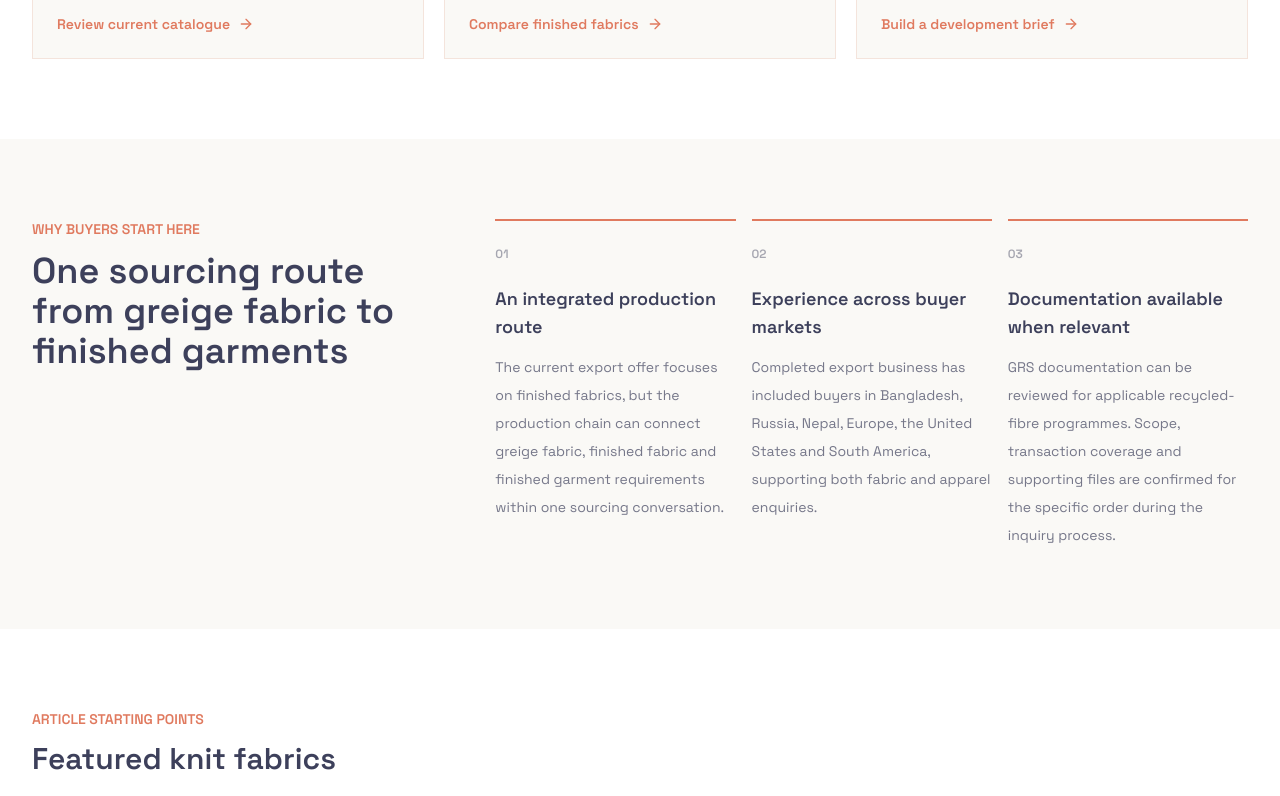
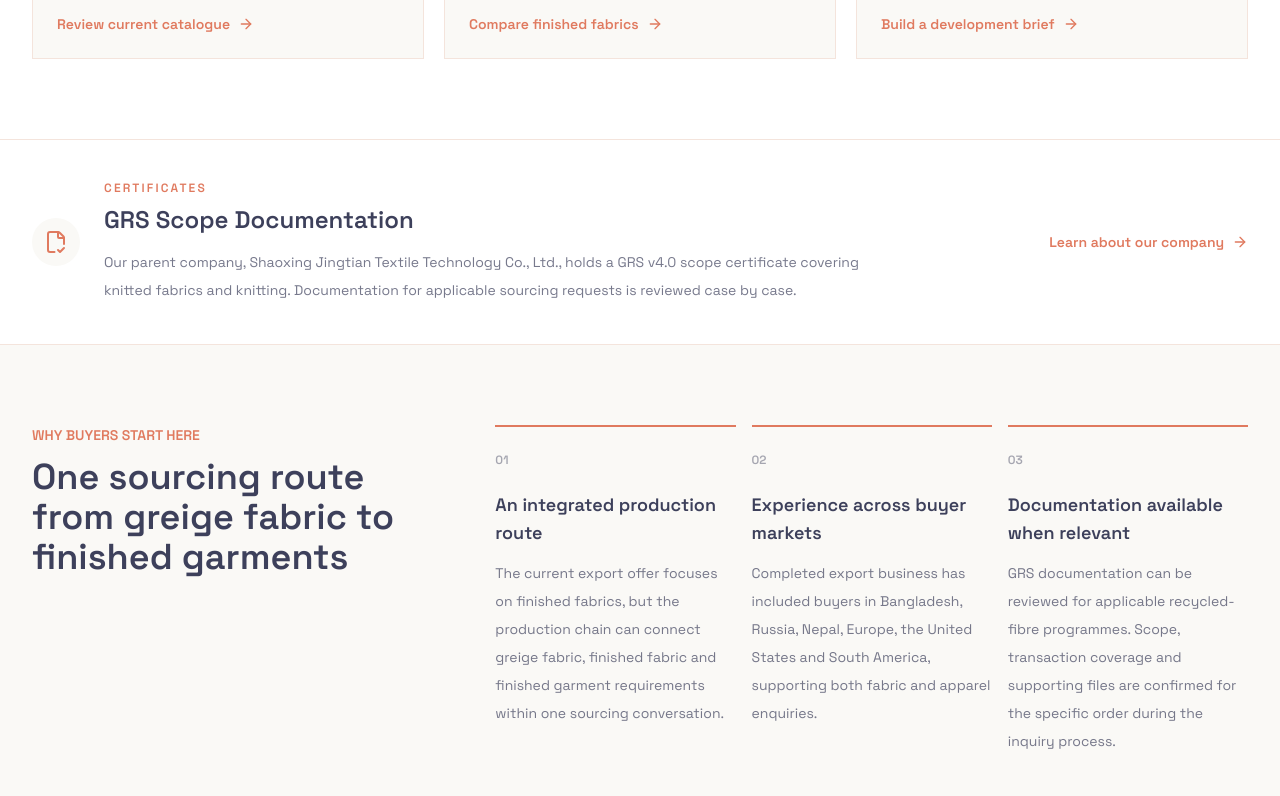
Before and after one commit to HCGLHF/Orange-site, a Next.js app: page / in a window 1280 px wide. Shown: the part 1380-2176 px from the top of the page. Built offline with nearby package versions, Linux system fonts and the light colour scheme.

Commit message:
feat: add homepage GRS summary

```diff
--- /dev/null
+++ b/components/company/HomeCertificateSection.tsx
@@ -0,0 +1,46 @@
+import Link from "next/link";
+import { ArrowRight, FileCheck2 } from "lucide-react";
+import {
+  certificationEvidence,
+  companyRelationship,
+} from "@/lib/company-evidence";
+
+export function HomeCertificateSection() {
+  return (
+    <section
+      aria-labelledby="grs-scope-heading"
+      className="border-y border-brand-soft bg-white px-5 py-10 sm:px-6 lg:px-8"
+    >
+      <div className="mx-auto grid max-w-7xl gap-6 md:grid-cols-[auto_1fr_auto] md:items-center">
+        <div className="flex h-12 w-12 items-center justify-center rounded-full bg-brand-cream text-brand-orange">
+          <FileCheck2 className="h-6 w-6" aria-hidden />
+        </div>
+        <div>
+          <p className="text-xs font-semibold uppercase tracking-[0.18em] text-brand-orange">
+            Certificates
+          </p>
+          <h2
+            id="grs-scope-heading"
+            className="mt-2 text-2xl font-semibold text-brand-charcoal"
+          >
+            GRS Scope Documentation
+          </h2>
+          <p className="mt-3 max-w-3xl text-sm leading-7 text-brand-charcoal/70">
+            Our parent company, {companyRelationship.parentCompany}, holds a{" "}
+            {certificationEvidence.shortName} v{certificationEvidence.version}{" "}
+            scope certificate covering {certificationEvidence.productDetail.toLowerCase()} and{" "}
+            {certificationEvidence.process.toLowerCase()}. Documentation for applicable sourcing
+            requests is reviewed case by case.
+          </p>
+        </div>
+        <Link
+          href="/about"
+          className="inline-flex items-center gap-2 text-sm font-semibold text-brand-orange hover:underline"
+        >
+          Learn about our company
+          <ArrowRight className="h-4 w-4" aria-hidden />
+        </Link>
+      </div>
+    </section>
+  );
+}
--- a/components/geo/GeoHomePage.tsx
+++ b/components/geo/GeoHomePage.tsx
@@ -1,5 +1,6 @@
 import Link from "next/link";
 import ContactCard from "@/components/ContactCard";
+import { HomeCertificateSection } from "@/components/company/HomeCertificateSection";
 import { InquiryBar } from "@/components/InquiryBar";
 import { LandingCtaBand } from "@/components/landing/LandingCtaBand";
 import { LandingHero } from "@/components/landing/LandingHero";
@@ -63,6 +64,7 @@ export function GeoHomePage({ initialFabrics, notionEmpty = false }: GeoHomePage
       <LandingHero page={page} h1={seo.h1} />
       <LandingProofStrip points={page.proofPoints} />
       <LandingRouteChooser routes={buyerRoutes} />
+      <HomeCertificateSection />
 
       {visibleAdvantages.length > 0 ? (
         <section className="px-5 py-16 sm:px-6 md:py-20 lg:px-8">
```
Also changed, not shown: 1 other file (tests, documents, lock files or other folders).
